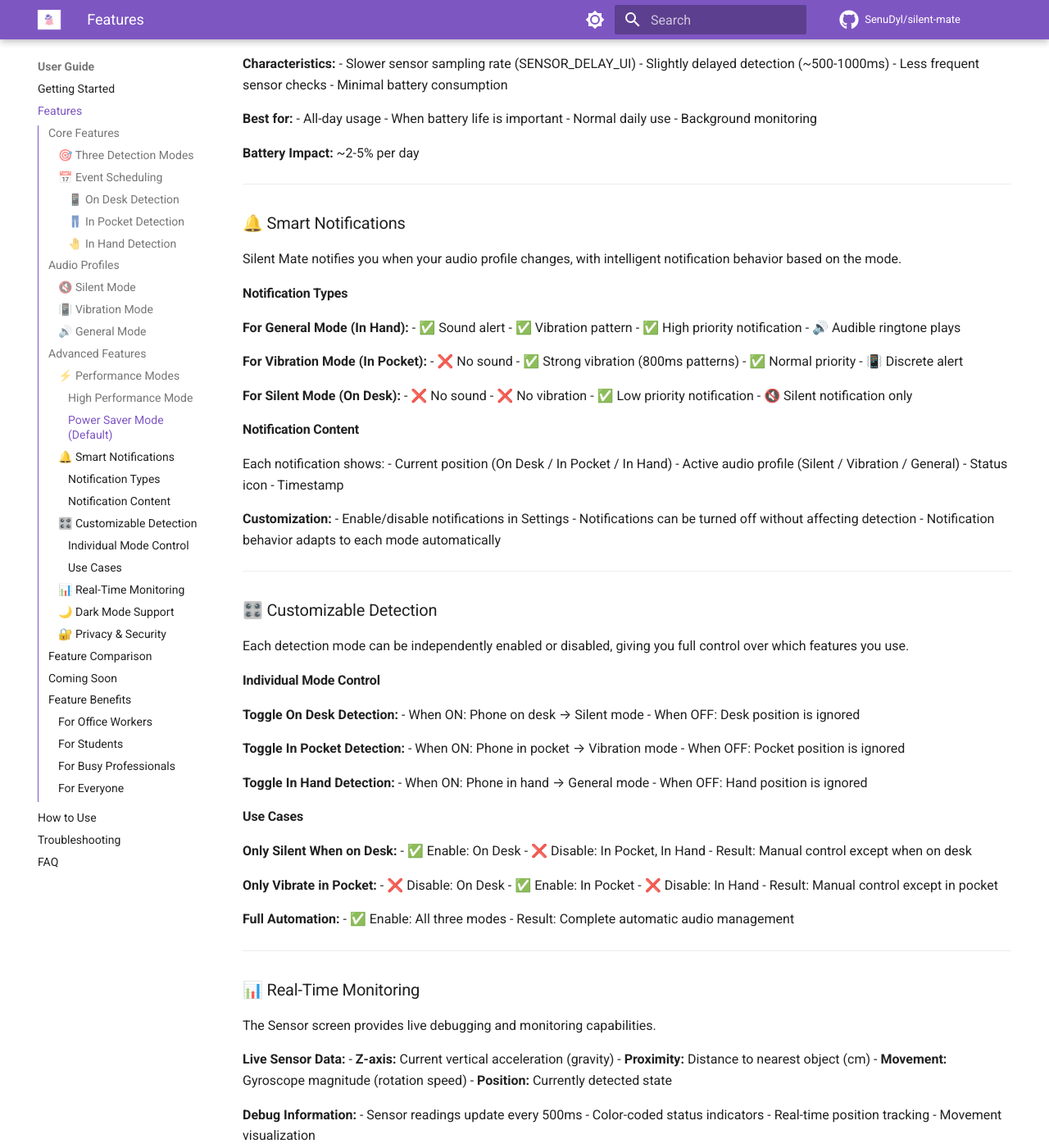
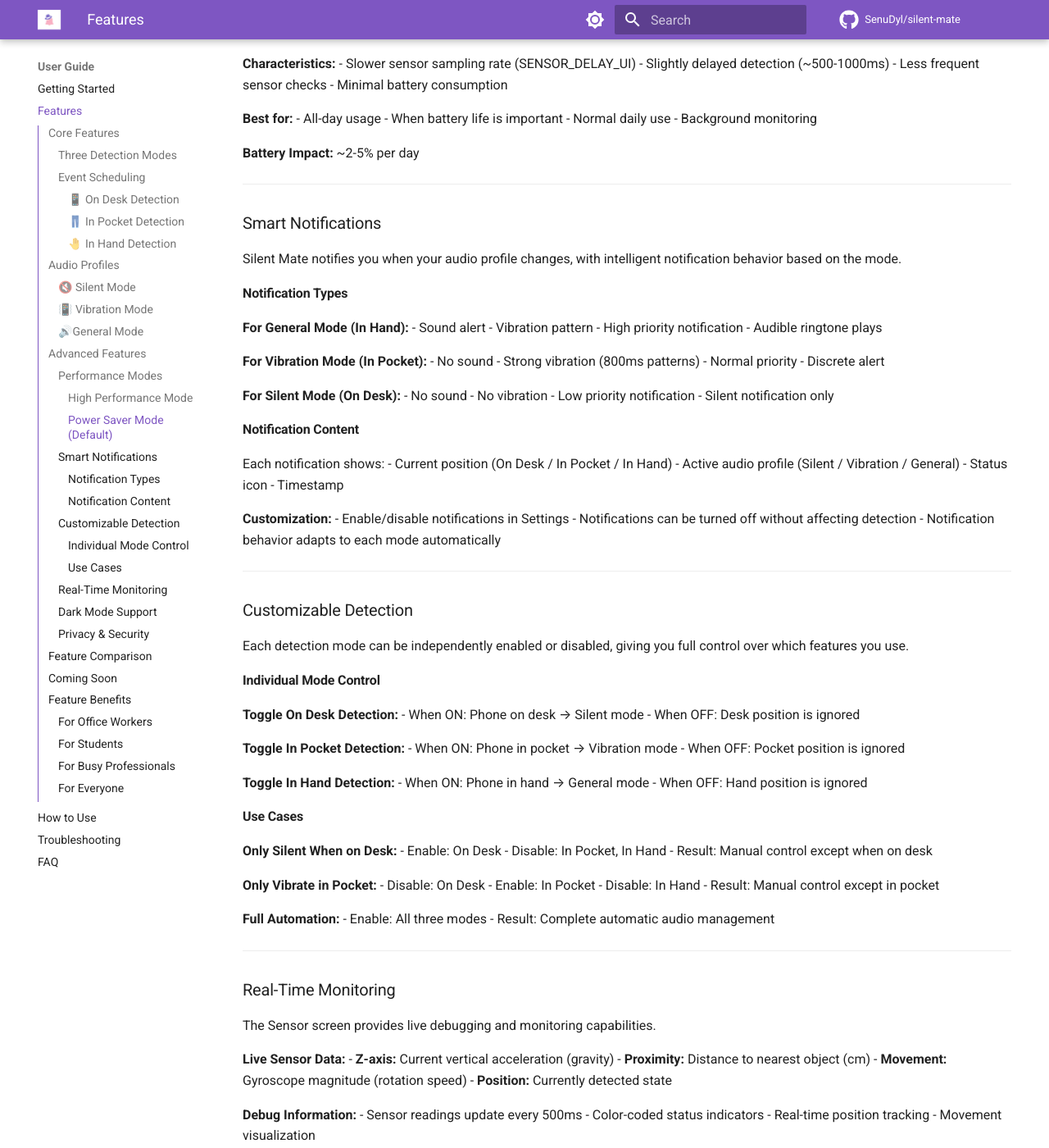
Before and after one commit to LRManamperi/Silentmate-Docs, an MkDocs documentation site: the page built from docs/user-guide/features.md, in a window 1280 px wide and 1400 px high, scrolled down 5305 px. Shown: the whole window at 82% size. Built offline with MkDocs 1.6.1 and Material for MkDocs 9.7.7, drawn with Linux system fonts in a browser that asks for light colours; comment, search, counter and statistics services are not loaded; the version menu is left out; some of the changed text lies outside the part shown.

Commit message:
Emojis removed

```diff
--- a/docs/user-guide/features.md
+++ b/docs/user-guide/features.md
@@ -4,11 +4,11 @@ Silent Mate offers intelligent, automatic audio profile switching based on how y
 
 ## Core Features
 
-### 🎯 Three Detection Modes
+### Three Detection Modes
 
 Silent Mate can detect three distinct phone positions and automatically adjust your audio profile accordingly.
 
-### 📅 Event Scheduling
+### Event Scheduling
 
 ![Add Event](../assets/Addevent.jpg)
 
@@ -164,7 +164,7 @@ Silent Mate allows you to schedule audio profiles for specific times and locatio
 
 ---
 
-### 🔊 General Mode
+### 🔊General Mode
 
 **What it does:**
 - Full ringtone and notification sounds
@@ -184,7 +184,7 @@ Silent Mate allows you to schedule audio profiles for specific times and locatio
 
 ## Advanced Features
 
-### ⚡ Performance Modes
+### Performance Modes
 
 Silent Mate offers two performance profiles to balance detection speed and battery life.
 
@@ -222,29 +222,29 @@ Silent Mate offers two performance profiles to balance detection speed and batte
 
 ---
 
-### 🔔 Smart Notifications
+### Smart Notifications
 
 Silent Mate notifies you when your audio profile changes, with intelligent notification behavior based on the mode.
 
 #### Notification Types
 
 **For General Mode (In Hand):**
-- ✅ Sound alert
-- ✅ Vibration pattern
-- ✅ High priority notification
-- 🔊 Audible ringtone plays
+- Sound alert
+- Vibration pattern
+- High priority notification
+- Audible ringtone plays
 
 **For Vibration Mode (In Pocket):**
-- ❌ No sound
-- ✅ Strong vibration (800ms patterns)
-- ✅ Normal priority
-- 📳 Discrete alert
+- No sound
+- Strong vibration (800ms patterns)
+- Normal priority
+- Discrete alert
 
 **For Silent Mode (On Desk):**
-- ❌ No sound
-- ❌ No vibration
-- ✅ Low priority notification
-- 🔇 Silent notification only
+- No sound
+- No vibration
+- Low priority notification
+- Silent notification only
 
 #### Notification Content
 
@@ -261,7 +261,7 @@ Each notification shows:
 
 ---
 
-### 🎛️ Customizable Detection
+### Customizable Detection
 
 Each detection mode can be independently enabled or disabled, giving you full control over which features you use.
 
@@ -322,7 +322,7 @@ The Sensor screen provides live debugging and monitoring capabilities.
 
 ---
 
-### 🌙 Dark Mode Support
+###  Dark Mode Support
 
 Silent Mate includes a full dark theme for comfortable use in low-light conditions.
 
@@ -383,14 +382,14 @@ Silent Mate includes a full dark theme for comfortable use in low-light conditio
 
 **Planned Features:**
 
-- 🔄 Custom sensitivity adjustments
-- ⏰ Time-based profiles (work hours, sleep time)
-- 📍 Location-based switching
-- 🔊 Custom vibration patterns
-- 📈 Usage statistics and analytics
-- 🎨 Custom themes and colors
-- 🔗 Integration with other automation apps
-- ☁️ Backup and restore settings
+- Custom sensitivity adjustments
+- Time-based profiles (work hours, sleep time)
+- Location-based switching
+- Custom vibration patterns
+- Usage statistics and analytics
+- Custom themes and colors
+- Integration with other automation apps
+- Backup and restore settings
 
 ---
 
```
Also changed, not shown: other parts of docs/user-guide/features.md (+12 -13 lines), docs/index.md (+3 -3 lines), docs/user-guide/getting-started.md (+24 -24 lines).
